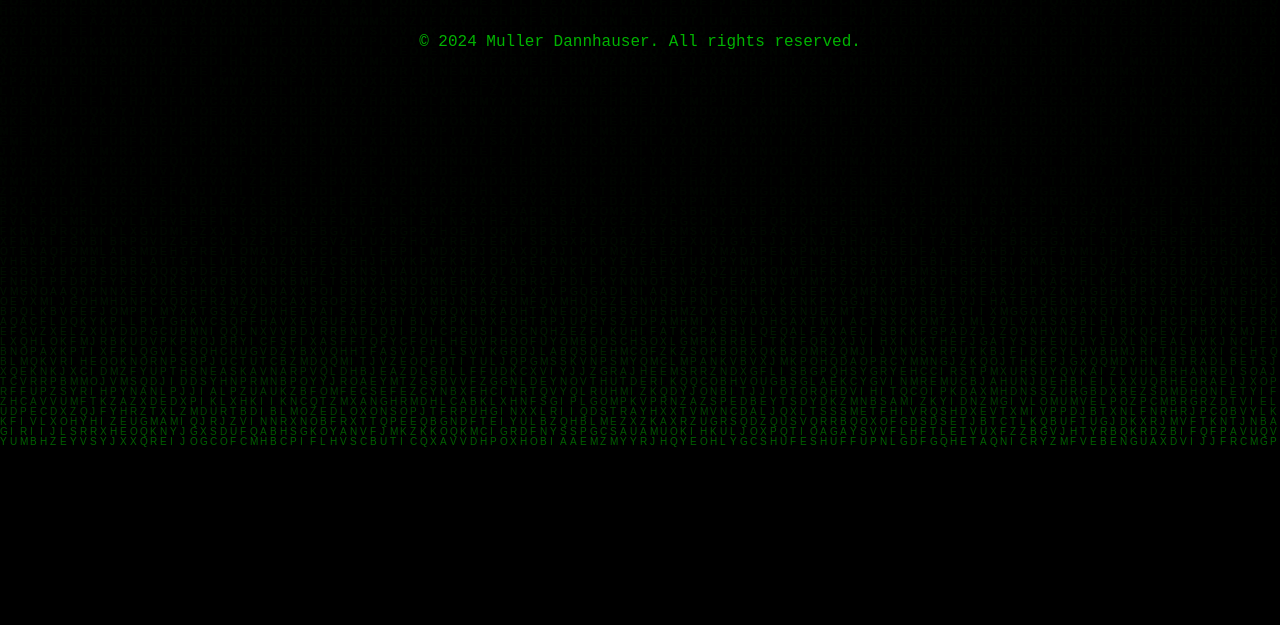
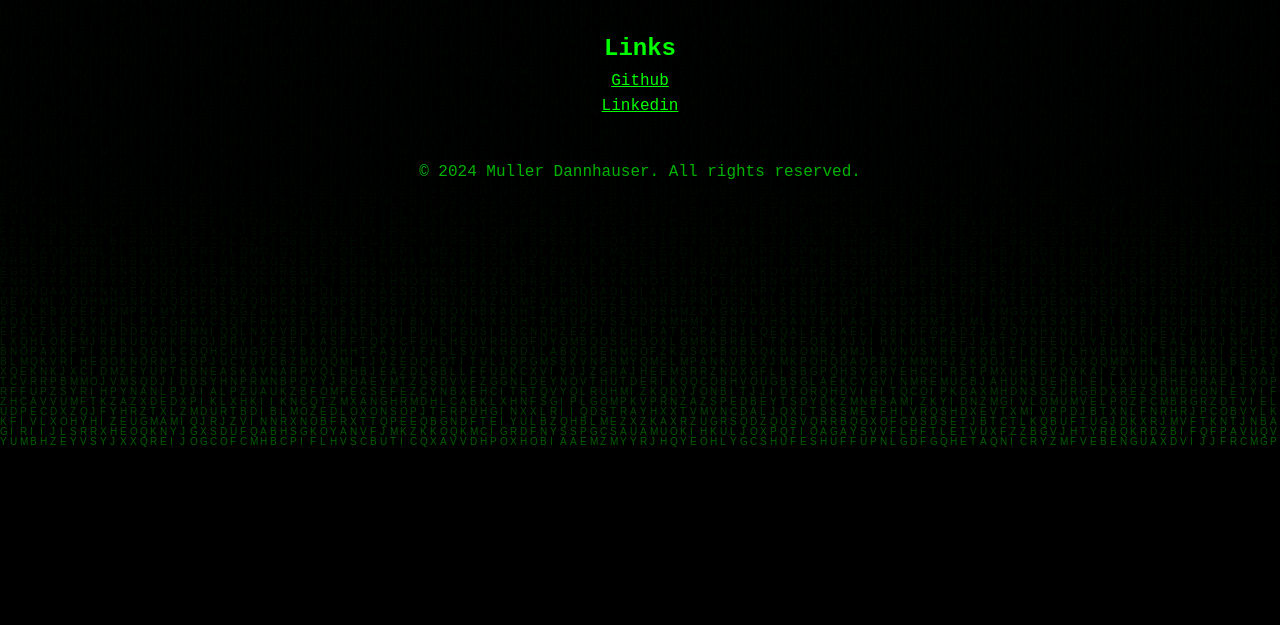
Before and after one commit to MullerPietPompies/personalGithubPage, a website: page index.html in a window 1280 px wide. Shown: the part 175-800 px from the top of the page. Drawn offline with nearby package versions, Linux system fonts and the light colour scheme.

Commit message:
added links and started terminal

```diff
--- a/frontend/styles.css
+++ b/frontend/styles.css
@@ -21,6 +21,10 @@ body {
   padding: 20px;
 }
 
+div#links{
+  text-align: center;
+  padding: 20px;
+}
 /* Center content for a clean, terminal-like display */
 header,
 footer {
@@ -46,9 +50,12 @@ footer p {
   opacity: 0.7;
 }
 
+a{
+  color: #00FF00;
+}
 /* Define the blinking animation */
 @keyframes blink {
   50% {
-    opacity: 0;
+    opacity: 25%;
   }
 }
--- a/index.html
+++ b/index.html
@@ -5,6 +5,8 @@
     <meta name="viewport" content="width=device-width, initial-scale=1.0">
     <title>PJMD</title>
     <link rel="stylesheet" href="frontend/styles.css">
+    <script src="node_modules/@xterm/xterm/lib/xterm.js"></script>
+    <link rel="stylesheet" href="node_modules/@xterm/xterm/css/xterm.css" />
 </head>
 <body>
     <canvas id="matrix"></canvas>
@@ -12,7 +14,15 @@
         <h1>PJMD</h1>
         <p>Under construction</p>
     </header>
+    <div id="links">
+        <h2>Links</h2>
+        <p><a href="https://github.com/MullerPietPompies">Github</a></p>
+        <p><a href="https://www.linkedin.com/in/muller-dannhauser-02923424b/">Linkedin</a></p>
 
+    </div>
+    <div id="terminal">
+        <!-- <script src="frontend/terninal.js"></script> -->
+    </div>
     <footer>
     <p>&copy; 2024 Muller Dannhauser. All rights reserved.</p>
 </footer>
--- /dev/null
+++ b/package.json
@@ -0,0 +1,5 @@
+{
+  "dependencies": {
+    "@xterm/xterm": "^5.5.0"
+  }
+}
```
Also changed, not shown: frontend/terninal.js (added, +9 -0 lines), 1 other file. Lines whose indentation alone changed are shown as unchanged.
